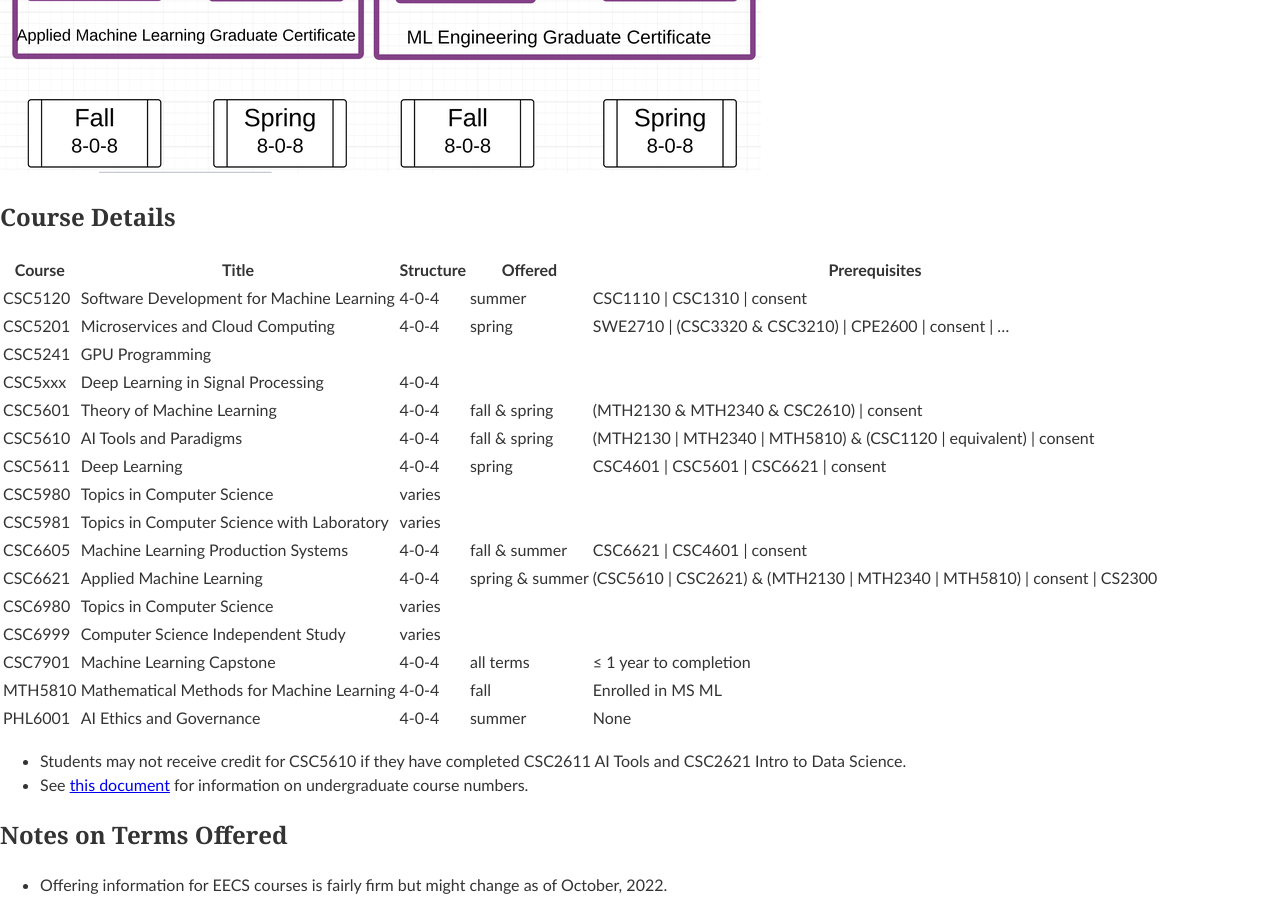
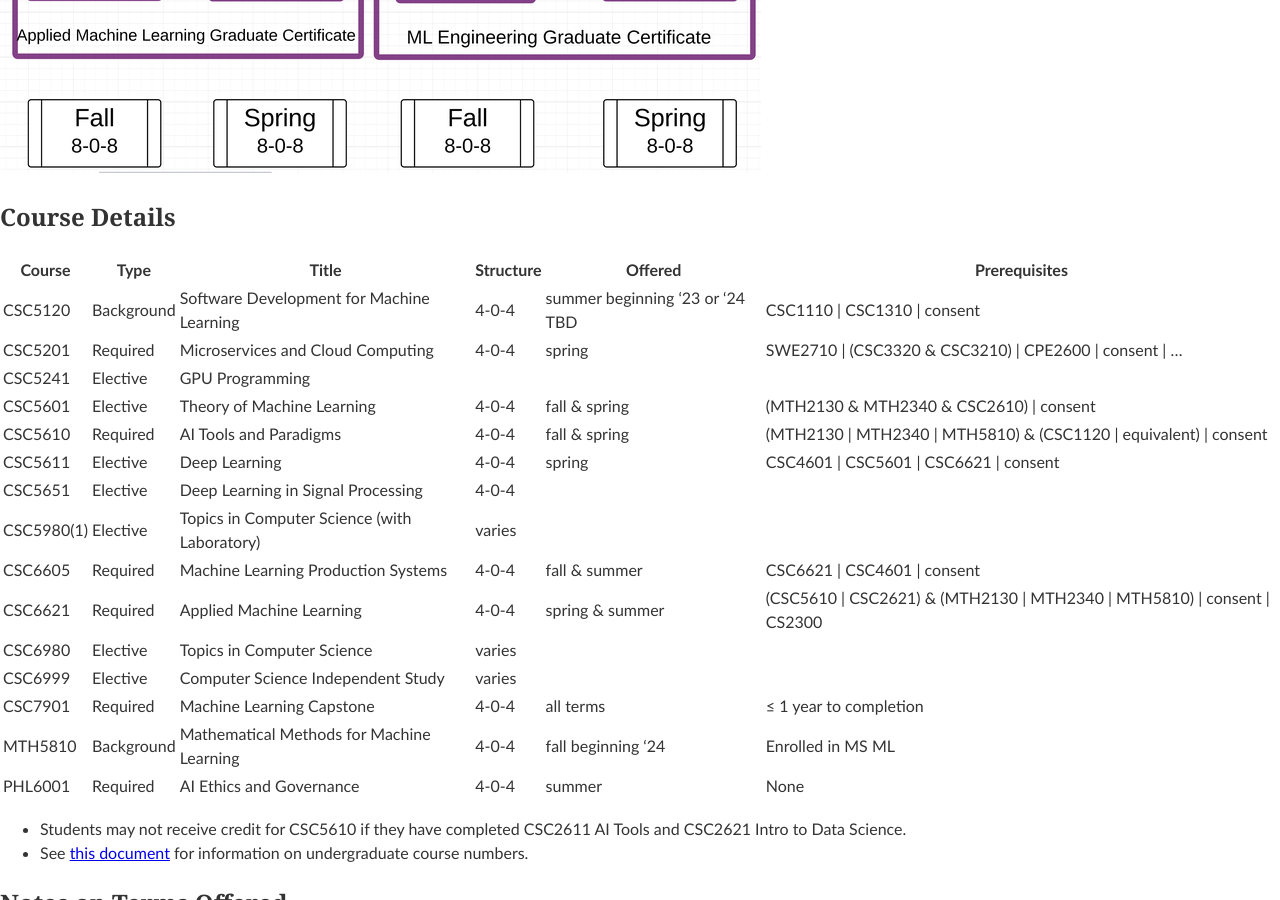
Before and after one commit to edurant/edurant.github.io, a Jekyll site: the page built from advising/msml.md, in a window 1280 px wide and 900 px high, scrolled down 1518 px. Built offline with Jekyll 4.4.1, drawn with Linux system fonts in a browser that asks for light colours.

Commit message:
MSML: update / add various course information

```diff
--- a/advising/msml.md
+++ b/advising/msml.md
@@ -47,24 +47,23 @@ MSOE CS students and graduates replace CSC5610 and MTH5810 with approved electiv
 
 # Course Details
 
-Course | Title | Structure | Offered | Prerequisites
--- | -- | -- | -- | --
-CSC5120 | Software Development for Machine Learning | 4-0-4 | summer | CSC1110 &#124; CSC1310 &#124; consent
-CSC5201 | Microservices and Cloud Computing | 4-0-4 | spring | SWE2710 &#124; (CSC3320 &amp; CSC3210) &#124; CPE2600 &#124; consent &#124; …
-CSC5241 | GPU Programming |
-CSC5xxx | Deep Learning in Signal Processing | 4-0-4 |
-CSC5601 | Theory of Machine Learning | 4-0-4 | fall &amp; spring | (MTH2130 &amp; MTH2340 &amp; CSC2610) &#124; consent
-CSC5610 | AI Tools and Paradigms | 4-0-4 | fall &amp; spring | (MTH2130 &#124; MTH2340 &#124; MTH5810) &amp; (CSC1120 &#124; equivalent) &#124; consent
-CSC5611 | Deep Learning | 4-0-4 | spring | CSC4601 &#124; CSC5601 &#124; CSC6621 &#124; consent
-CSC5980 | Topics in Computer Science | varies
-CSC5981 | Topics in Computer Science with Laboratory | varies
-CSC6605 | Machine Learning Production Systems | 4-0-4 | fall &amp; summer | CSC6621 &#124; CSC4601 &#124; consent
-CSC6621 | Applied Machine Learning | 4-0-4 | spring &amp; summer | (CSC5610 &#124; CSC2621) &amp; (MTH2130 &#124; MTH2340 &#124; MTH5810) &#124; consent &#124; CS2300
-CSC6980 | Topics in Computer Science | varies
-CSC6999 | Computer Science Independent Study | varies
-CSC7901 | Machine Learning Capstone | 4-0-4 | all terms | ≤ 1 year to completion
-MTH5810 | Mathematical Methods for Machine Learning | 4-0-4 | fall | Enrolled in MS ML
-PHL6001 | AI Ethics and Governance | 4-0-4 | summer | None
+Course | Type | Title | Structure | Offered | Prerequisites
+-- | -- | -- | -- | -- | --
+CSC5120 | Background | Software Development for Machine Learning | 4-0-4 | summer beginning '23 or '24 TBD | CSC1110 &#124; CSC1310 &#124; consent
+CSC5201 | Required | Microservices and Cloud Computing | 4-0-4 | spring | SWE2710 &#124; (CSC3320 &amp; CSC3210) &#124; CPE2600 &#124; consent &#124; …
+CSC5241 | Elective | GPU Programming |
+CSC5601 | Elective | Theory of Machine Learning | 4-0-4 | fall &amp; spring | (MTH2130 &amp; MTH2340 &amp; CSC2610) &#124; consent
+CSC5610 | Required | AI Tools and Paradigms | 4-0-4 | fall &amp; spring | (MTH2130 &#124; MTH2340 &#124; MTH5810) &amp; (CSC1120 &#124; equivalent) &#124; consent
+CSC5611 | Elective | Deep Learning | 4-0-4 | spring | CSC4601 &#124; CSC5601 &#124; CSC6621 &#124; consent
+CSC5651 | Elective | Deep Learning in Signal Processing | 4-0-4 |
+CSC5980(1) | Elective | Topics in Computer Science (with Laboratory) | varies
+CSC6605 | Required | Machine Learning Production Systems | 4-0-4 | fall &amp; summer | CSC6621 &#124; CSC4601 &#124; consent
+CSC6621 | Required | Applied Machine Learning | 4-0-4 | spring &amp; summer | (CSC5610 &#124; CSC2621) &amp; (MTH2130 &#124; MTH2340 &#124; MTH5810) &#124; consent &#124; CS2300
+CSC6980 | Elective | Topics in Computer Science | varies
+CSC6999 | Elective | Computer Science Independent Study | varies
+CSC7901 | Required | Machine Learning Capstone | 4-0-4 | all terms | ≤ 1 year to completion
+MTH5810 | Background | Mathematical Methods for Machine Learning | 4-0-4 | fall beginning '24 | Enrolled in MS ML
+PHL6001 | Required | AI Ethics and Governance | 4-0-4 | summer | None
 
 * Students may not receive credit for CSC5610 if they have completed CSC2611 AI Tools and CSC2621 Intro to Data Science.
 * See [this document](semester-transition-ref.html) for information on undergraduate course numbers.
```
